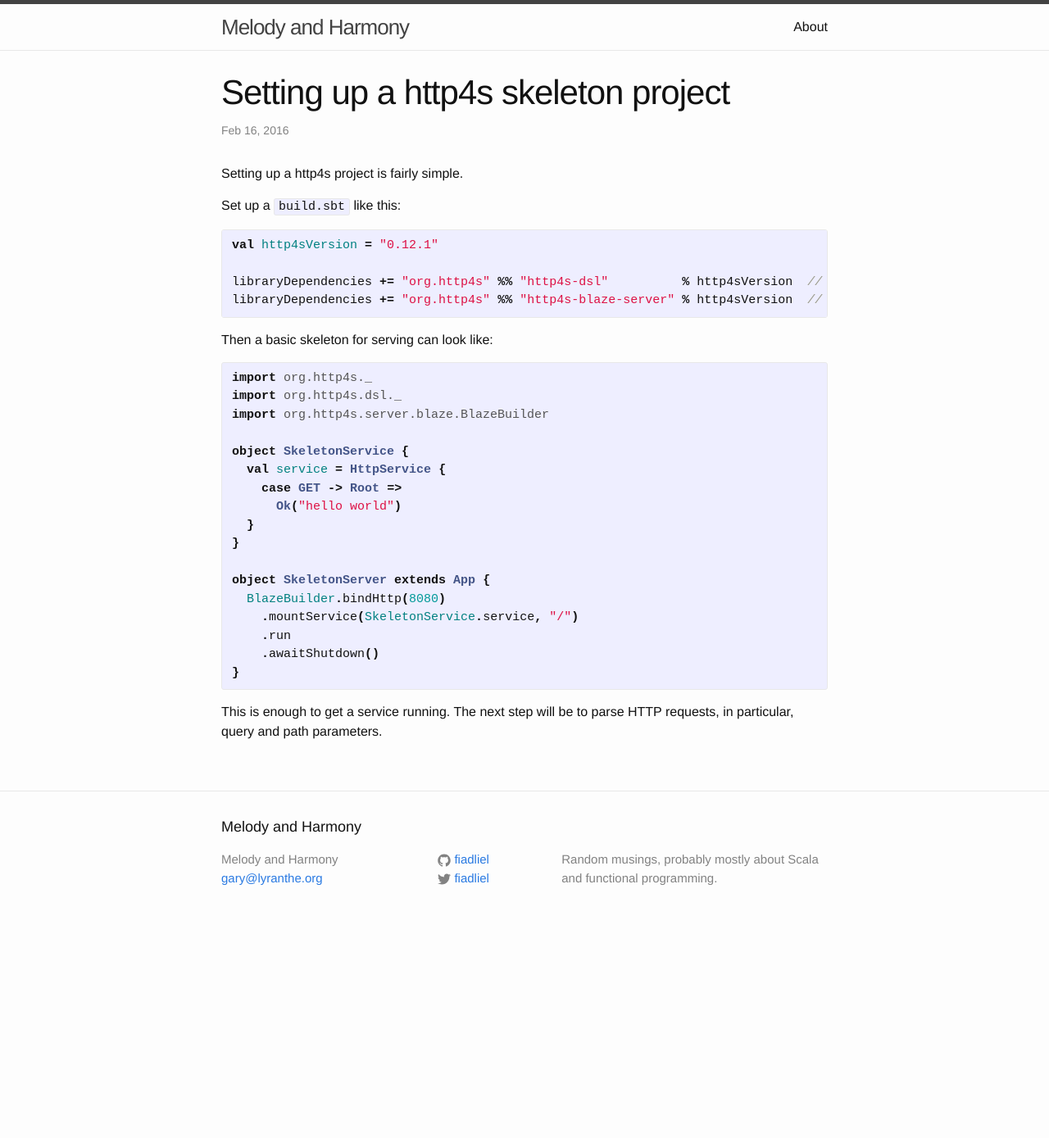
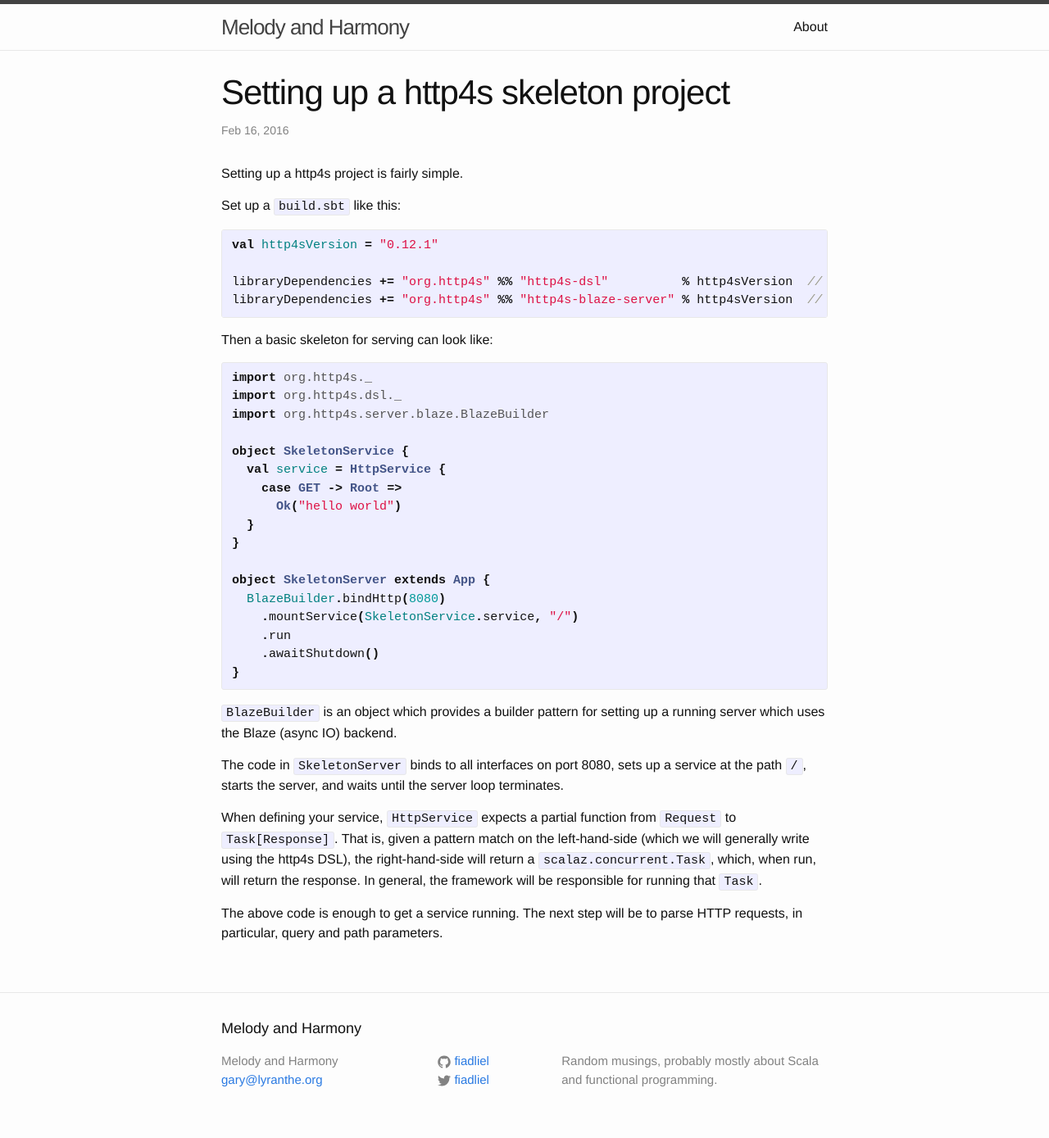
Before and after one commit to fiadliel/fiadliel.github.io, a Jekyll site: the page built from _posts/2016-02-16-setting-up-http4s.markdown, in a window 1280 px wide. Shown: the whole page at 82% size. Built offline with Jekyll 4.4.1, drawn with Linux system fonts in a browser that asks for light colours; before the commit the page ends 1143 px from its top, so only the background shows below that.

Commit message:
Update initial post

```diff
--- a/_posts/2016-02-16-setting-up-http4s.markdown
+++ b/_posts/2016-02-16-setting-up-http4s.markdown
@@ -36,5 +36,17 @@ object SkeletonServer extends App {
 }
 {% endhighlight %}
 
-This is enough to get a service running. The next step will be to parse HTTP requests, in particular,
-query and path parameters.
+`BlazeBuilder` is an object which provides a builder pattern for setting up a running
+server which uses the Blaze (async IO) backend.
+
+The code in `SkeletonServer` binds to all interfaces on port 8080, sets up a service at the
+path `/`, starts the server, and waits until the server loop terminates.
+
+When defining your service, `HttpService` expects a partial function from `Request` to
+`Task[Response]`. That is, given a pattern match on the left-hand-side (which we will generally
+write using the http4s DSL), the right-hand-side will return a `scalaz.concurrent.Task`, which,
+when run, will return the response. In general, the framework will be responsible for running
+that `Task`.
+
+The above code is enough to get a service running. The next step will be to
+parse HTTP requests, in particular, query and path parameters.
```
